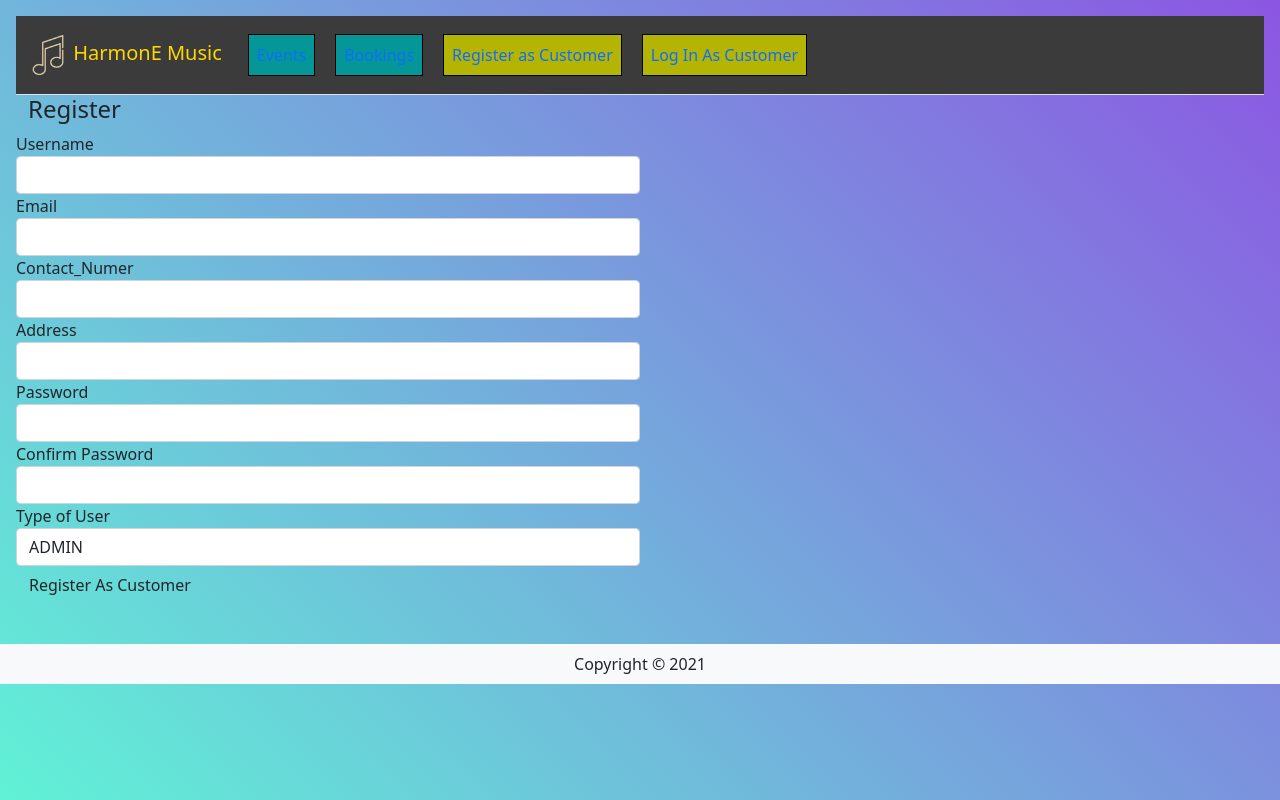
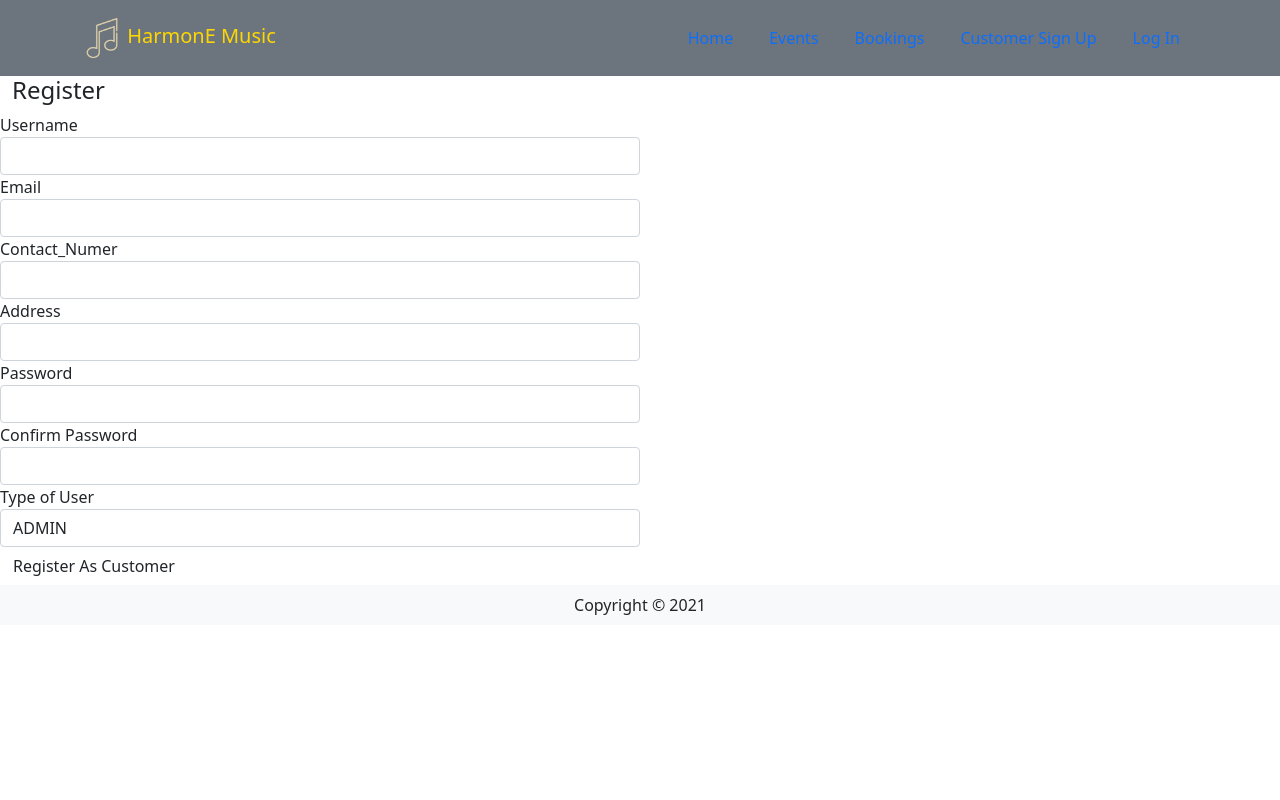
Before and after one commit to JP-QUT-IT/HarmonE-Music, a Flask app: page /register in a window 1280 px wide. Run offline with Flask 2, Linux system fonts and the light colour scheme; some libraries are stand-ins or nearby versions.

Commit message:
testing redesign

```diff
--- a/music/css/style.css
+++ b/music/css/styles.css
@@ -23,13 +23,11 @@ body{
     color:gold !important;
 }
 /* Background Image for Content */
-.gradientbackgr {
-  background: linear-gradient(
-          45deg,
-          #1decc5b3,
-          #5b0ed6b3 100%)
+.site-content{
+    background-image: url('/images/sheetmusic.jpg');
+    background-attachment: fixed;
+    background-size: cover;
 }
-
 /* Description Colour and Type of Font */
 .site-title, .site-desc{
     color:white;
--- a/music/templates/base.html
+++ b/music/templates/base.html
@@ -1,4 +1,5 @@
-<html>
+<!doctype html>
+<html lang="en">
 
 <head>
     <meta charset="utf-8">
@@ -6,61 +7,65 @@
     <title>HarmonE Music</title>
     <link href="https://cdn.jsdelivr.net/npm/bootstrap@5.0.0-beta3/dist/css/bootstrap.min.css" rel="stylesheet"
         integrity="sha384-eOJMYsd53ii+scO/bJGFsiCZc+5NDVN2yr8+0RDqr0Ql0h+rP48ckxlpbzKgwra6" crossorigin="anonymous">
-    <link rel="stylesheet" href="/css/style.css">
+    <link rel="stylesheet" type="text/css" href="css/styles.css">
 </head>
 
-<body class="d-flex flex-column gradientbackgr">
-    <div class="p-3 mb-2">
+
+<body class="d-flex flex-column">
+
     <!-- Header -->
-        <header class="border-bottom">
+    <header">
 
         <!-- Navbar -->
-            <nav class="navbar navbar-expand-lg" style="background-color:rgb(59, 59, 59); width: auto;">
-                <div class="container-fluid">
+        <nav class="navbar navbar-expand-lg bg-secondary">
 
-                    <!-- Your Travel App Name or Logo -->
-                    <a class="navbar-brand ml-3" style="background-color:rgb(59, 59, 59);color: gold;" href="/"><img
-                            src="/images/harmonElogo.png" style="width:40px;height:40px;"> HarmonE Music</a>
-                    <button class="navbar-toggler" type="button" data-bs-toggle="collapse"
-                        data-bs-target="#navbarSupportedContent" aria-controls="navbarSupportedContent"
-                        aria-expanded="false" aria-label="Toggle navigation">
+            <div class="container">
+
+                <!-- Logo -->
+                <a class="navbar-brand" style="color: gold;" href="/">
+                    <img src="images/harmonElogo.png" style="width:40px;height:40px;"> HarmonE Music</a>
+
+                <button class="navbar-toggler bg-light" type="button" data-bs-toggle="collapse"
+                    data-bs-target="#navbarNav" aria-controls="navbarSupportedContent" aria-expanded="false"
+                    aria-label="Toggle navigation">
                     <span class="navbar-toggler-icon"></span>
                 </button>
 
                 <!-- Navbar -->
-                    <div class="collapse navbar-collapse" id="navbarTogglerDemo01"
-                        style="background-color:rgb(59, 59, 59);">
-                        <div class="navbar-nav ml-auto">
-                            <a class="nav-item nav-link" href="/events"
-                                style="background-color: rgb(5, 151, 151); border:1px solid black;">Events</a>
-                            <a class="nav-item nav-link" href="#"
-                                style="background-color: rgb(5, 151, 151); border:1px solid black;">Bookings</a>
+                <div class="collapse navbar-collapse justify-content-end" id="navbarNav">
+                    <div class="navbar-nav">
+                        <a class="nav-item nav-link active" href="/">Home</a>
+                        <a class="nav-item nav-link" href="/events">Events</a>
+                        <a class="nav-item nav-link" href="/">Bookings</a>
+
                         {% if current_user.is_authenticated and current_user.role=="admin" %}
-                            <a class="nav-item nav-link disabled text-muted" href="#"
-                                style="background-color: rgb(5, 151, 151); border:1px solid black;"><span>Welcome, {{
+                        <a class="nav-item nav-link disabled text-muted" href="#"><span>Welcome, {{
                                 current_user.name }}</span></a>
-                            <a class="nav-item nav-link" href="{{ url_for('auth.logout') }}"
-                                style="background-color: rgb(180, 180, 3); border:1px solid black;">Log Out</a>
-                            <a class="nav-item nav-link" href="{{ url_for('event.create') }}"
-                                style="background-color: rgb(180, 180, 3); border:1px solid black;">create</a>
+                        <a class="nav-item nav-link" href="{{ url_for('auth.logout') }}">Log Out</a>
+                        <a class="nav-item nav-link" href="{{ url_for('event.create') }}">Create Event</a>
+
                         {% elif current_user.is_authenticated and current_user.role=="customer" %}
-                            <a class="nav-item nav-link disabled text-muted" href="#"
-                                style="background-color: rgb(5, 151, 151); border:1px solid black;"><span>Welcome, {{
-                                    current_user.name }}</span></a>
-                            <a class="nav-item nav-link" href="{{ url_for('auth.logout') }}"
-                                style="background-color: rgb(180, 180, 3); border:1px solid black;">Log Out</a>
+                        <a class="nav-item nav-link" href="{{ url_for('auth.logout') }}">Log Out</a>
+
                         {% else %}
-                            <a class="nav-item nav-link" href="{{ url_for('auth.register') }}"
-                                style="background-color: rgb(180, 180, 3); border:1px solid black;">Register as
-                                Customer</a>
-                            <a class="nav-item nav-link" href="{{ url_for('auth.login') }}"
-                                style="background-color: rgb(180, 180, 3); border:1px solid black;">Log In As
-                                Customer</a>
+                        <a class="nav-item nav-link" href="{{ url_for('auth.register') }}">Customer Sign Up</a>
+                        <a class="nav-item nav-link" href="{{ url_for('auth.login') }}">Log In</a>
                         {% endif %}
+
                     </div>
                 </div>
             </div>
         </nav>
+
+        <!-- displays message if user has logged in successfully -->
+        {%if current_user.is_authenticated %}
+        <aside class="container-fluid">
+            <div class="container pb-4 border-bottom">
+                <p class="col-md-8 fs-6">Welcome, {{
+                    current_user.name }}</p>
+            </div>
+        </aside>
+        {% endif %}
 
         {% block header %}
         {% endblock %}
--- a/music/templates/user.html
+++ b/music/templates/user.html
@@ -3,7 +3,6 @@
 
 {% block content %}
 <div class="container-fluid">
-    <div class="page-header"></div>
     <h4>{{heading}}</h4>
 </div>
 
```
Also changed, not shown: music/README.md. Lines whose indentation alone changed are shown as unchanged.
